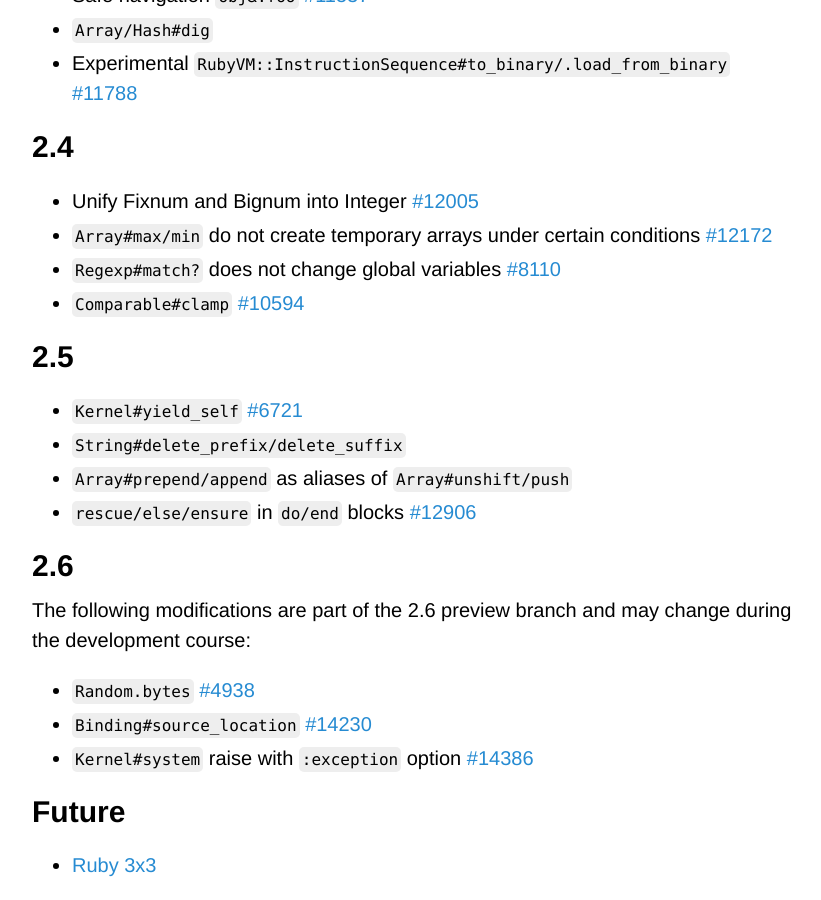
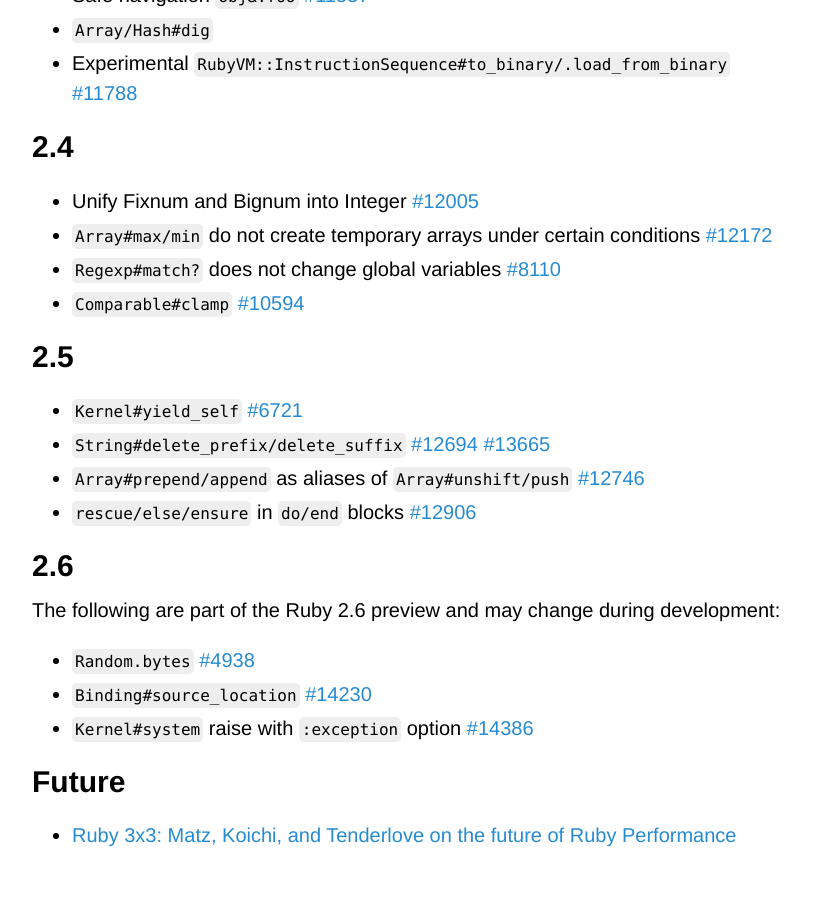
Before and after one commit to Maumagnaguagno/maumagnaguagno.github.io, a Jekyll site: the page built from ruby-versions.md, in a window 1280 px wide and 900 px high, scrolled down 1890 px. Shown: the whole window, without its empty margins (228-1049 px from the left). Built offline with Jekyll 4.4.1, drawn with Linux system fonts in a browser that asks for light colours; our own code applies the rules of GitHub Pages for plain Markdown files; after the commit the page ends 2760 px from its top, so only the background shows below that.

Commit message:
Add missing links of Ruby 2.5 on Ruby Versions

```diff
--- a/ruby-versions.md
+++ b/ruby-versions.md
@@ -67,15 +67,15 @@ This is a reminder of how Ruby evolved through time.
 
 ## 2.5
 - ``Kernel#yield_self`` [#6721](https://bugs.ruby-lang.org/issues/6721)
-- ``String#delete_prefix/delete_suffix``
-- ``Array#prepend/append`` as aliases of ``Array#unshift/push``
+- ``String#delete_prefix/delete_suffix`` [#12694](https://bugs.ruby-lang.org/issues/12694) [#13665](https://bugs.ruby-lang.org/issues/13665)
+- ``Array#prepend/append`` as aliases of ``Array#unshift/push`` [#12746](https://bugs.ruby-lang.org/issues/12746)
 - ``rescue/else/ensure`` in ``do/end`` blocks [#12906](https://bugs.ruby-lang.org/issues/12906)
 
 ## 2.6
-The following modifications are part of the 2.6 preview branch and may change during the development course:
+The following are part of the Ruby 2.6 preview and may change during development:
 - ``Random.bytes`` [#4938](https://bugs.ruby-lang.org/issues/4938)
 - ``Binding#source_location`` [#14230](https://bugs.ruby-lang.org/issues/14230)
 - ``Kernel#system`` raise with ``:exception`` option [#14386](https://bugs.ruby-lang.org/issues/14386)
 
 ## Future
-- [Ruby 3x3](https://blog.heroku.com/ruby-3-by-3 "Ruby 3x3: Matz, Koichi, and Tenderlove on the future of Ruby Performance")
+- [Ruby 3x3: Matz, Koichi, and Tenderlove on the future of Ruby Performance](https://blog.heroku.com/ruby-3-by-3)
```
